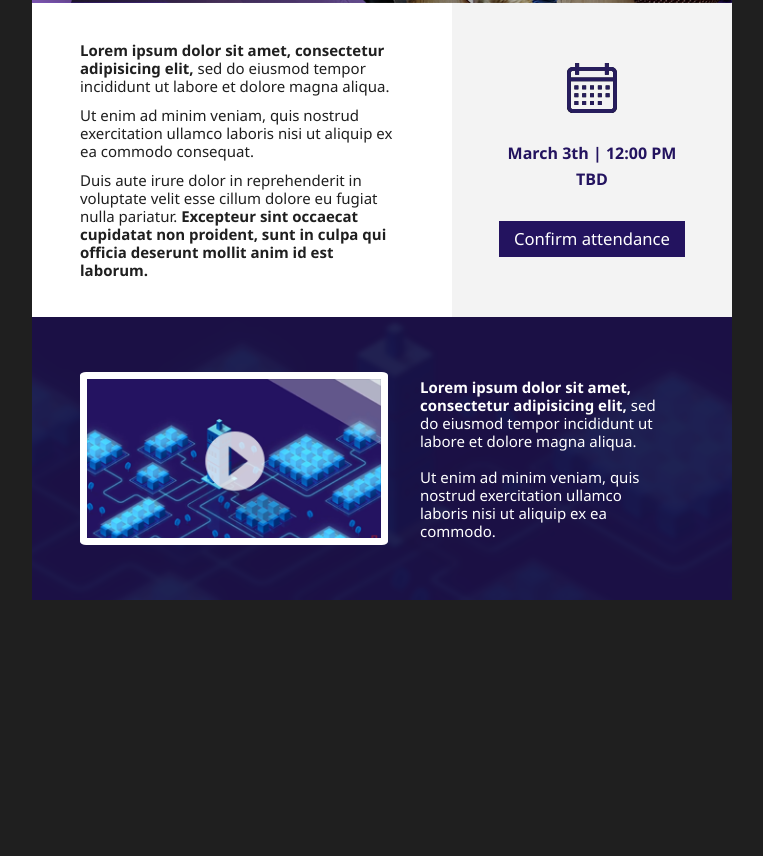
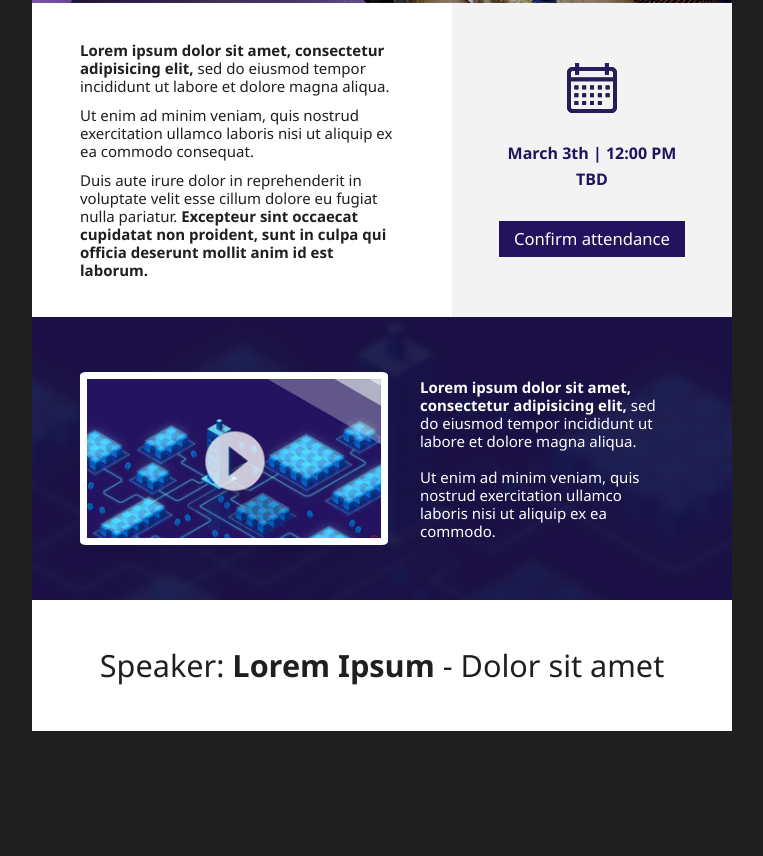
Before and after one commit to alstroemerieae/ejercicio-maqueta-naiades, a plain HTML site: page index.html in a window 1280 px wide. Shown: the part 462-1318 px from the top of the page, without its empty margins (258-1021 px from the left). Drawn offline with Linux system fonts and the light colour scheme.

Commit message:
Add speaker section

```diff
--- a/index.html
+++ b/index.html
@@ -56,7 +56,9 @@
                 <p>Ut enim ad minim veniam, quis nostrud exercitation ullamco laboris nisi ut aliquip ex ea commodo.</p>
             </div>
         </div>
-        <div class="speaker"></div>
+        <div class="speaker">
+            <p>Speaker: <strong>Lorem Ipsum</strong> - Dolor sit amet </p>
+        </div>
         <div class="footer"></div>
     </div>
 </body>
--- a/scss/main.scss
+++ b/scss/main.scss
@@ -123,3 +123,14 @@ body {
 		padding: 0rem 1rem 0rem 2rem;
 	}
 }
+
+.speaker {
+	display: flex;
+	justify-content: center;
+	align-items: center;
+	background-color: $light-color;
+
+	p	{
+		font-size: 30.64px;
+	}
+}
```
Also changed, not shown: css/main.css, 1 other file.
